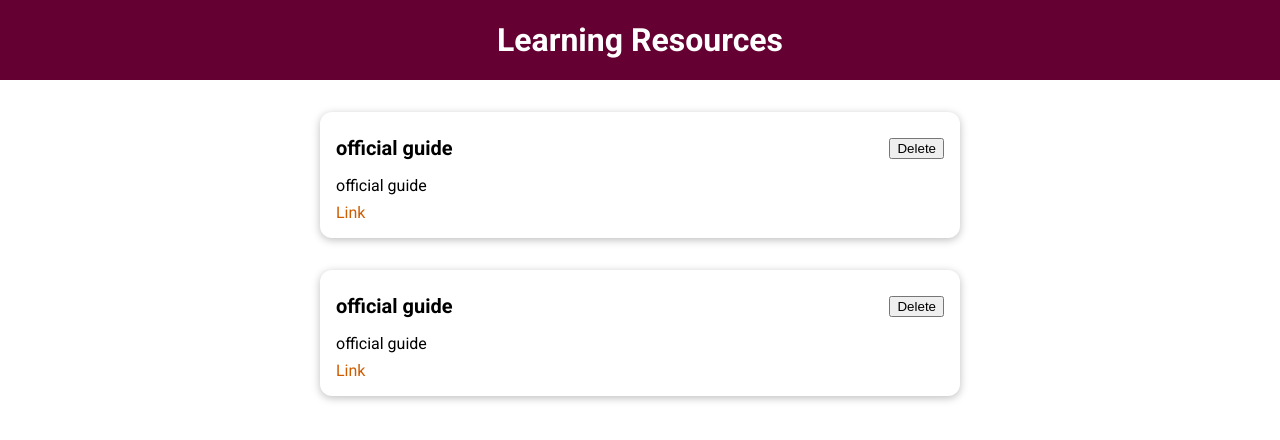
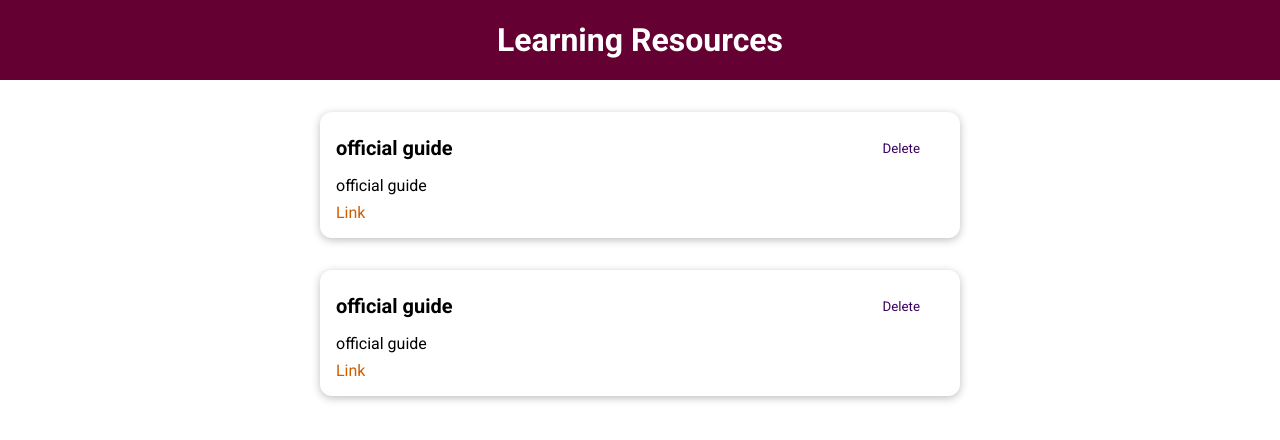
Before and after one commit to hasanAbdullah9825/Learning-resources-App-using-Vue.js, a Vue app: page / in a window 1280 px wide. Shown: the top 440 px of the page. Built offline with nearby package versions, Linux system fonts and the light colour scheme.

Commit message:
BaseButton

```diff
--- /dev/null
+++ b/src/components/UI/BaseButton.vue
@@ -0,0 +1,39 @@
+<template>
+    <button :type="type" :class="mode">
+<slot></slot>
+
+    </button>
+</template>
+<script>
+export default {
+    props:['type','mode']
+}
+</script>
+
+<style scoped>
+button {
+  padding: 0.75rem 1.5rem;
+  font-family: inherit;
+  background-color: #3a0061;
+  border: 1px solid #3a0061;
+  color: white;
+  cursor: pointer;
+}
+
+button:hover,
+button:active {
+  background-color: #270041;
+  border-color: #270041;
+}
+
+.flat {
+  background-color: transparent;
+  color: #3a0061;
+  border: none;
+}
+
+.flat:hover,
+.flat:active {
+  background-color: #edd2ff;
+}
+</style>
--- a/src/components/learning-resources/LearningResources.vue
+++ b/src/components/learning-resources/LearningResources.vue
@@ -6,7 +6,8 @@
 
             <header>
                 <h3>{{title}}</h3>
-                <button>Delete</button>
+                <base-button mode="flat">Delete</base-button>
+
             </header>
 
 
--- a/src/main.js
+++ b/src/main.js
@@ -1,8 +1,10 @@
 import { createApp } from 'vue'
 import App from './App.vue'
 import BaseCard from "./components/UI/BaseCard.vue"
+import BaseButton from "./components/UI/BaseButton.vue"
 
 
 const app=createApp(App);
 app.component("base-card",BaseCard);
+app.component("base-button",BaseButton);
 app.mount('#app');
```
